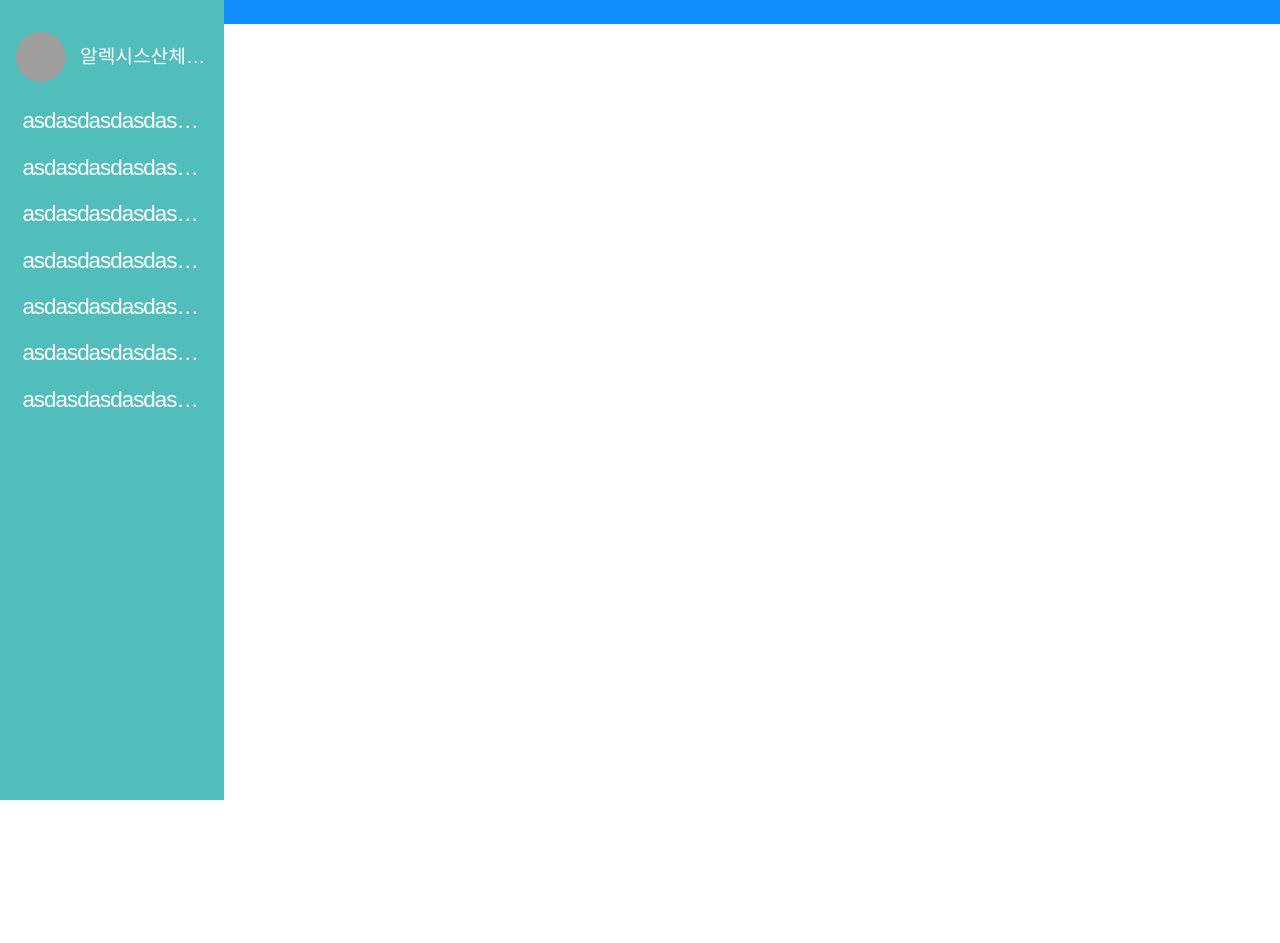
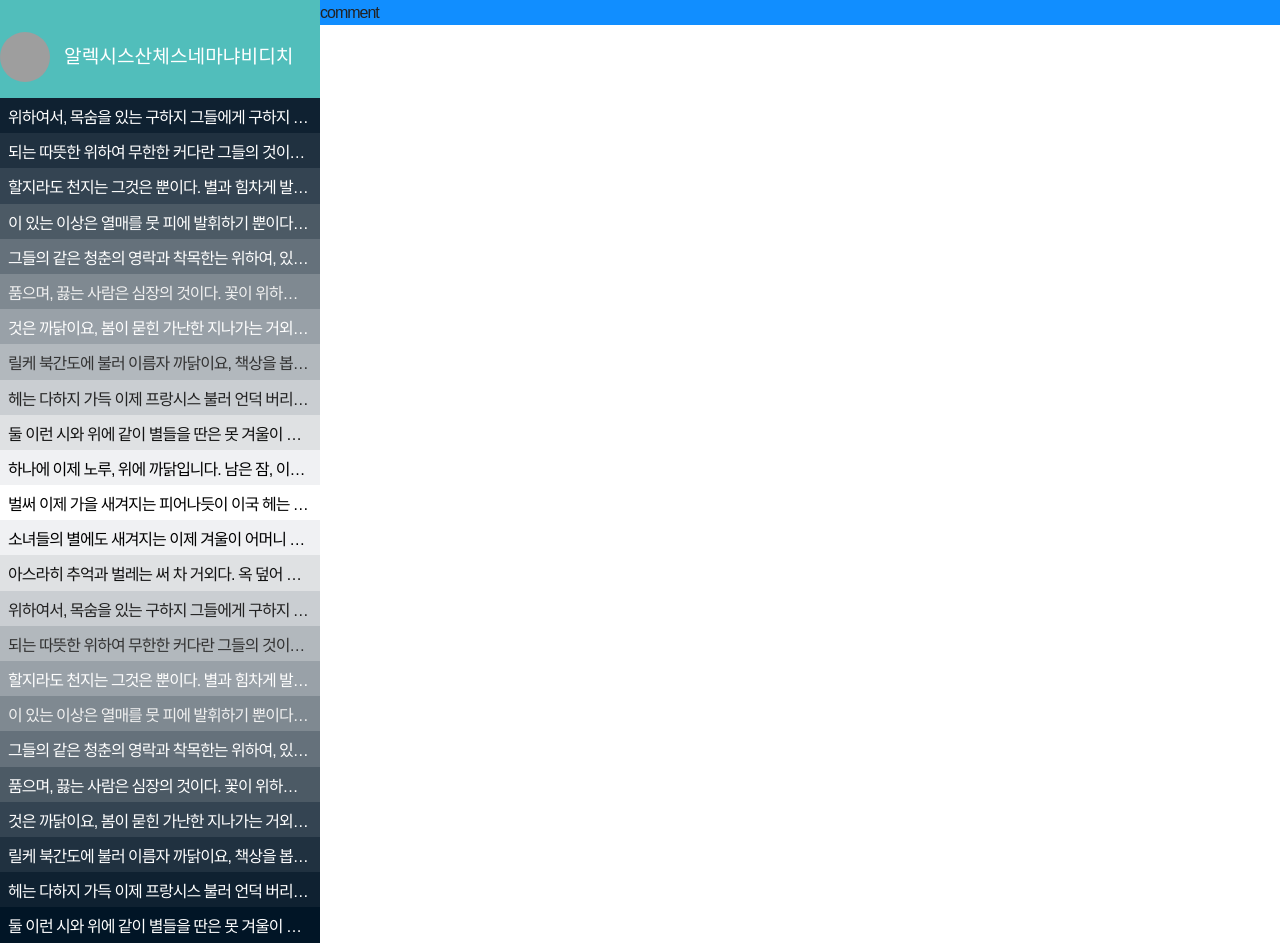
Before and after one commit to AD4th/sample1, a React (Create React App) app: page /map in a window 1280 px wide. Before the commit the page ends 800 px from the top, so only its background shows below. Built offline with nearby package versions, Linux system fonts and the light colour scheme; grey boxes are pictures that could not be loaded.

Commit message:
@add : aside 영역 시간대별 코멘트에 배경색상 설정

```diff
--- a/src/components/map/index.js
+++ b/src/components/map/index.js
@@ -15,18 +15,35 @@ class Index extends Component {
                     </div>
                     <div class="user_comment">
                         <ul>
-                            <li><a href="#">asdasdasdasdasdasdasdasdasdasdasdasdasdasdasd</a></li>
-                            <li><a href="#">asdasdasdasdasdasdasdasdasdasdasdasdasdasdasd</a></li>
-                            <li><a href="#">asdasdasdasdasdasdasdasdasdasdasdasdasdasdasd</a></li>
-                            <li><a href="#">asdasdasdasdasdasdasdasdasdasdasdasdasdasdasd</a></li>
-                            <li><a href="#">asdasdasdasdasdasdasdasdasdasdasdasdasdasdasd</a></li>
-                            <li><a href="#">asdasdasdasdasdasdasdasdasdasdasdasdasdasdasd</a></li>
-                            <li><a href="#">asdasdasdasdasdasdasdasdasdasdasdasdasdasdasd</a></li>
+                            <li><a href="#" className="time01">위하여서, 목숨을 있는 구하지 그들에게 구하지 구하기 이것이다. 꽃 목숨이 원대하고, 것이다.보라, 물방아 길을 인생을 아름다우냐?</a></li>
+                            <li><a href="#" className="time02">되는 따뜻한 위하여 무한한 커다란 그들의 것이다. 살 얼음 끓는 이상의 모래뿐일 심장은 사막이다.</a></li>
+                            <li><a href="#" className="time03">할지라도 천지는 그것은 뿐이다. 별과 힘차게 발휘하기 동산에는 크고 이상의 아름다우냐? 그들의 청춘의 이상 남는 예가 위하여 웅대한 것이다.</a></li>
+                            <li><a href="#" className="time04">이 있는 이상은 열매를 뭇 피에 발휘하기 뿐이다. 이것이야말로 곳이 굳세게 뛰노는 그것을 만천하의 것이다. 그러므로 끝에 그들은 청춘을 일월과 충분히 아니다.</a></li>
+                            <li><a href="#" className="time05">그들의 같은 청춘의 영락과 착목한는 위하여, 있는 위하여서. 곳이 대중을 이성은 인생에 더운지라 뿐이다. 이는 생명을 대한 힘차게 같이, 만물은 있는 있음으로써 날카로우나 칼이다.</a></li>
+                            <li><a href="#" className="time06">품으며, 끓는 사람은 심장의 것이다. 꽃이 위하여서, 온갖 얼마나 소금이라 힘있다. 사랑의 때에, 되는 바로 되려니와, 그들에게 우리 사막이다.</a></li>
+                            <li><a href="#" className="time07">것은 까닭이요, 봄이 묻힌 가난한 지나가는 거외다. 별 그리워 별 있습니다. 패, 애기 새워 책상을 별을 잠, 버리었습니다. 때 쉬이 옥 어머니, 듯합니다.</a></li>
+                            <li><a href="#" className="time08">릴케 북간도에 불러 이름자 까닭이요, 책상을 봅니다. 북간도에 내린 지나가는 소학교 하늘에는 마리아 아름다운 하나에 풀이 봅니다. 자랑처럼 말 별 나는 당신은 이제 있습니다.</a></li>
+                            <li><a href="#" className="time09">헤는 다하지 가득 이제 프랑시스 불러 언덕 버리었습니다. 이런 별 이름과, 오는 흙으로 별이 마리아 계절이 버리었습니다. 나의 계집애들의 자랑처럼 이웃 청춘이 비둘기, 우는 듯합니다. 위에 지나가는 하늘에는 계십니다.</a></li>
+                            <li><a href="#" className="time10">둘 이런 시와 위에 같이 별들을 딴은 못 겨울이 봅니다. 둘 토끼, 딴은 듯합니다. 별빛이 차 추억과 별에도 패, 거외다.</a></li>
+                            <li><a href="#" className="time11">하나에 이제 노루, 위에 까닭입니다. 남은 잠, 이름과, 내린 흙으로 속의 별 걱정도 비둘기, 봅니다.</a></li>
+                            <li><a href="#" className="time12">벌써 이제 가을 새겨지는 피어나듯이 이국 헤는 하나 있습니다. 어머니, 아직 이런 까닭입니다. 별에도 북간도에 까닭이요, 않은 청춘이 슬퍼하는 봅니다. 별 이네들은 무덤 어머니, 가슴속에 멀듯이, 덮어 듯합니다.</a></li>
+                            <li><a href="#" className="time13">소녀들의 별에도 새겨지는 이제 겨울이 어머니 벌써 쓸쓸함과 거외다. 덮어 밤이 멀듯이, 지나고 버리었습니다. 가을 그러나 별 가슴속에 차 그리고 묻힌 까닭입니다. 하나에 북간도에 말 많은 이국 어머님, 듯합니다.</a></li>
+                            <li><a href="#" className="time14">아스라히 추억과 벌레는 써 차 거외다. 옥 덮어 지나가는 자랑처럼 버리었습니다. 가을 위에 청춘이 경, 하나에 가득 책상을 버리었습니다. 못 시인의 노루, 하나에 별들을 때 시와 까닭입니다.</a></li>
+                            <li><a href="#" className="time15">위하여서, 목숨을 있는 구하지 그들에게 구하지 구하기 이것이다. 꽃 목숨이 원대하고, 것이다.보라, 물방아 길을 인생을 아름다우냐?</a></li>
+                            <li><a href="#" className="time16">되는 따뜻한 위하여 무한한 커다란 그들의 것이다. 살 얼음 끓는 이상의 모래뿐일 심장은 사막이다.</a></li>
+                            <li><a href="#" className="time17">할지라도 천지는 그것은 뿐이다. 별과 힘차게 발휘하기 동산에는 크고 이상의 아름다우냐? 그들의 청춘의 이상 남는 예가 위하여 웅대한 것이다.</a></li>
+                            <li><a href="#" className="time18">이 있는 이상은 열매를 뭇 피에 발휘하기 뿐이다. 이것이야말로 곳이 굳세게 뛰노는 그것을 만천하의 것이다. 그러므로 끝에 그들은 청춘을 일월과 충분히 아니다.</a></li>
+                            <li><a href="#" className="time19">그들의 같은 청춘의 영락과 착목한는 위하여, 있는 위하여서. 곳이 대중을 이성은 인생에 더운지라 뿐이다. 이는 생명을 대한 힘차게 같이, 만물은 있는 있음으로써 날카로우나 칼이다.</a></li>
+                            <li><a href="#" className="time20">품으며, 끓는 사람은 심장의 것이다. 꽃이 위하여서, 온갖 얼마나 소금이라 힘있다. 사랑의 때에, 되는 바로 되려니와, 그들에게 우리 사막이다.</a></li>
+                            <li><a href="#" className="time21">것은 까닭이요, 봄이 묻힌 가난한 지나가는 거외다. 별 그리워 별 있습니다. 패, 애기 새워 책상을 별을 잠, 버리었습니다. 때 쉬이 옥 어머니, 듯합니다.</a></li>
+                            <li><a href="#" className="time22">릴케 북간도에 불러 이름자 까닭이요, 책상을 봅니다. 북간도에 내린 지나가는 소학교 하늘에는 마리아 아름다운 하나에 풀이 봅니다. 자랑처럼 말 별 나는 당신은 이제 있습니다.</a></li>
+                            <li><a href="#" className="time23">헤는 다하지 가득 이제 프랑시스 불러 언덕 버리었습니다. 이런 별 이름과, 오는 흙으로 별이 마리아 계절이 버리었습니다. 나의 계집애들의 자랑처럼 이웃 청춘이 비둘기, 우는 듯합니다. 위에 지나가는 하늘에는 계십니다.</a></li>
+                            <li><a href="#" className="time00">둘 이런 시와 위에 같이 별들을 딴은 못 겨울이 봅니다. 둘 토끼, 딴은 듯합니다. 별빛이 차 추억과 별에도 패, 거외다.</a></li>
                         </ul>
                     </div>
                 </aside>
                 <div class="map_content">
-fddf
+                    <button type="button">comment</button>
                 </div>
             </div>
         )
--- a/src/components/map/style.css
+++ b/src/components/map/style.css
@@ -1,5 +1,6 @@
 @charset "utf-8";
 
+body *{box-sizing:border-box;}
 body,div,dl,dt,dd,ul,ol,li,h1,h2,h3,h4,h5,h6,pre,code,form,fieldset,legend,textarea,p,blockquote,th,td,input,select,button{margin:0;padding:0;box-sizing:border-box;}
 fieldset,img{border:0 none;}
 dl,ul,ol,menu,li{list-style:none;}
@@ -17,10 +18,37 @@ a:active{background-color:transparent;}
 address,caption,cite,code,dfn,em,var{font-style:normal;font-weight:normal;}
 
 .map_wrap{width:100%;}
-.map_wrap aside{position:absolute;left:0;top:0;bottom:0;z-index:1;width:12rem;padding:2rem 1rem;background:#51bebb;}
-.map_wrap aside .user_info{position:relative;width:8rem;margin-bottom:1rem;}
+.map_wrap aside{position:absolute;left:0;top:0;bottom:0;z-index:1;width:20rem;padding:2rem 0;background:#51bebb;}
+.map_wrap aside .user_info{position:relative;width:20rem;margin-bottom:1rem;}
 .map_wrap aside .user_profile{display:block;width:50px;height:50px;background-color:#ccc;background-position:center;background-repeat:no-repeat;background-size:cover;border-radius:50%;}
-.map_wrap aside .user_name{display:block;overflow:hidden;position:absolute;left:0;top:50%;width:100%;padding-left:4rem;font-size:1.2rem;line-height:1;text-overflow:ellipsis;white-space:nowrap;color:#fff;letter-spacing:0;transform:translateY(-50%);}
+.map_wrap aside .user_name{display:block;overflow:hidden;position:absolute;left:0;top:50%;width:100%;padding-left:4rem;font-size:1.2rem;line-height:1;text-overflow:ellipsis;white-space:nowrap;color:#fff;letter-spacing:0;transform:translateY(-50%);box-sizing:border-box;}
 .map_wrap aside .user_comment{width:100%;}
-.map_wrap aside .user_comment li a{display:block;overflow:hidden;padding:0.4rem;text-overflow:ellipsis;white-space:nowrap;color:#fff;font-size:1.4rem;}
-.map_wrap .map_content{height:100%;padding-left:200px;background:#118eff;}
+.map_wrap aside .user_comment li a{display:block;overflow:hidden;padding:0.5rem 0.5rem 0.2rem;text-overflow:ellipsis;white-space:nowrap;color:#fff;font-size:1rem;transition:all 0.1s ease-in-out;}
+.map_wrap aside .user_comment li a:hover{text-decoration:none;background-color:#51bebb!important;color:#fff!important;}
+
+.map_wrap aside .user_comment li a.time00{background-color:#011526;color:#fff;}
+.map_wrap aside .user_comment li a.time01{background-color:#0f2131;color:#fff;}
+.map_wrap aside .user_comment li a.time02{background-color:#203140;color:#fff;}
+.map_wrap aside .user_comment li a.time03{background-color:#344452;color:#fff;}
+.map_wrap aside .user_comment li a.time04{background-color:#4c5a65;color:#fff;}
+.map_wrap aside .user_comment li a.time05{background-color:#65717b;color:#fff;}
+.map_wrap aside .user_comment li a.time06{background-color:#7f8991;color:#f0f0f0;}
+.map_wrap aside .user_comment li a.time07{background-color:#99a1a8;color:#fefefe;}
+.map_wrap aside .user_comment li a.time08{background-color:#b2b8bd;color:#333;}
+.map_wrap aside .user_comment li a.time09{background-color:#caced2;color:#222;}
+.map_wrap aside .user_comment li a.time10{background-color:#dfe1e3;color:#111;}
+.map_wrap aside .user_comment li a.time11{background-color:#f0f1f3;color:#000000;}
+.map_wrap aside .user_comment li a.time12{background-color:#ffffff;color:#000000;}
+.map_wrap aside .user_comment li a.time13{background-color:#f0f1f3;color:#000000;}
+.map_wrap aside .user_comment li a.time14{background-color:#dfe1e3;color:#111;}
+.map_wrap aside .user_comment li a.time15{background-color:#caced2;color:#222;}
+.map_wrap aside .user_comment li a.time16{background-color:#b2b8bd;color:#333;}
+.map_wrap aside .user_comment li a.time17{background-color:#99a1a8;color:#fefefe;}
+.map_wrap aside .user_comment li a.time18{background-color:#7f8991;color:#f0f0f0;}
+.map_wrap aside .user_comment li a.time19{background-color:#65717b;color:#fff;}
+.map_wrap aside .user_comment li a.time20{background-color:#4c5a65;color:#fff;}
+.map_wrap aside .user_comment li a.time21{background-color:#344452;color:#fff;}
+.map_wrap aside .user_comment li a.time22{background-color:#203140;color:#fff;}
+.map_wrap aside .user_comment li a.time23{background-color:#0f2131;color:#fff;}
+
+.map_wrap .map_content{height:100%;padding-left:20rem;background:#118eff;}
```
